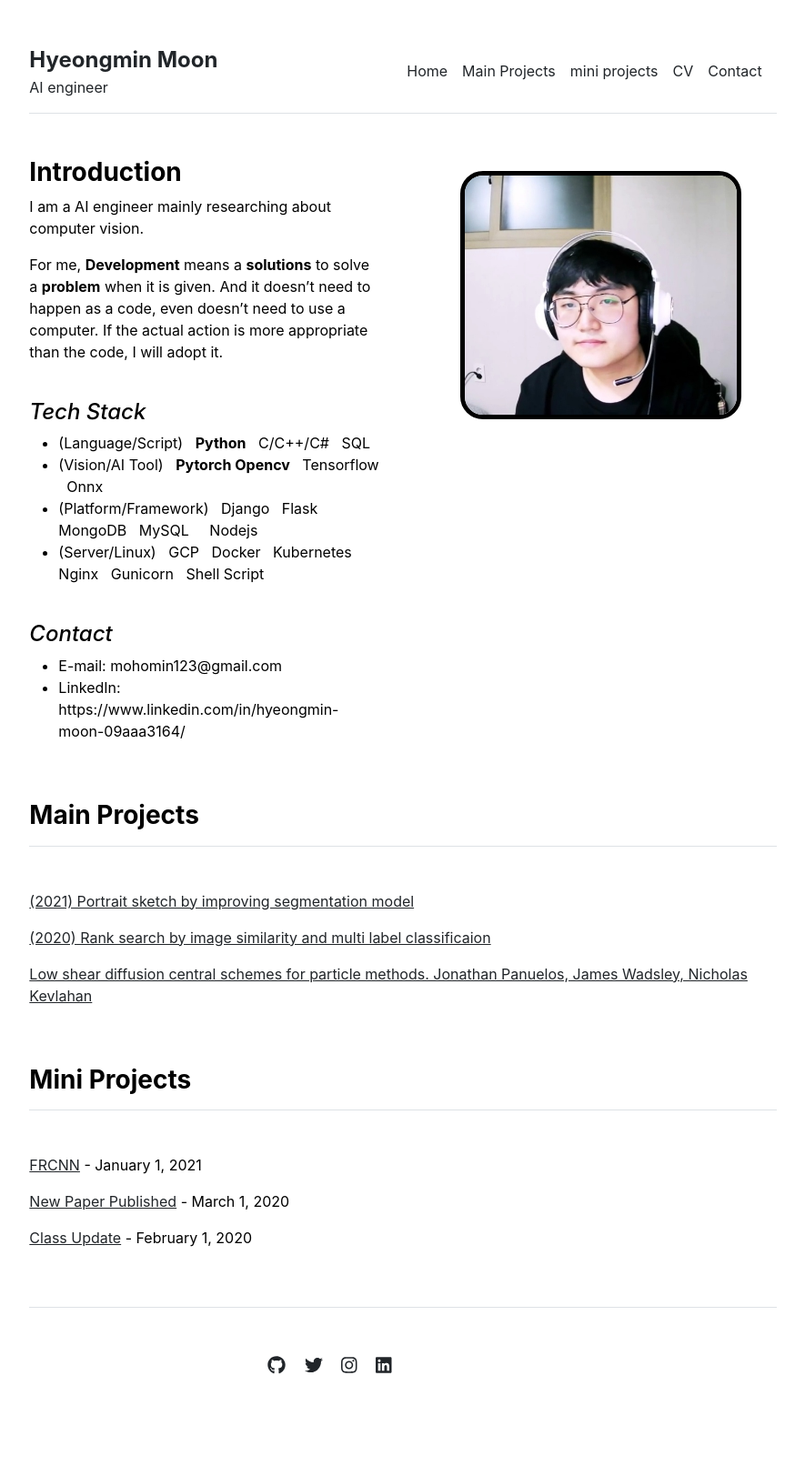
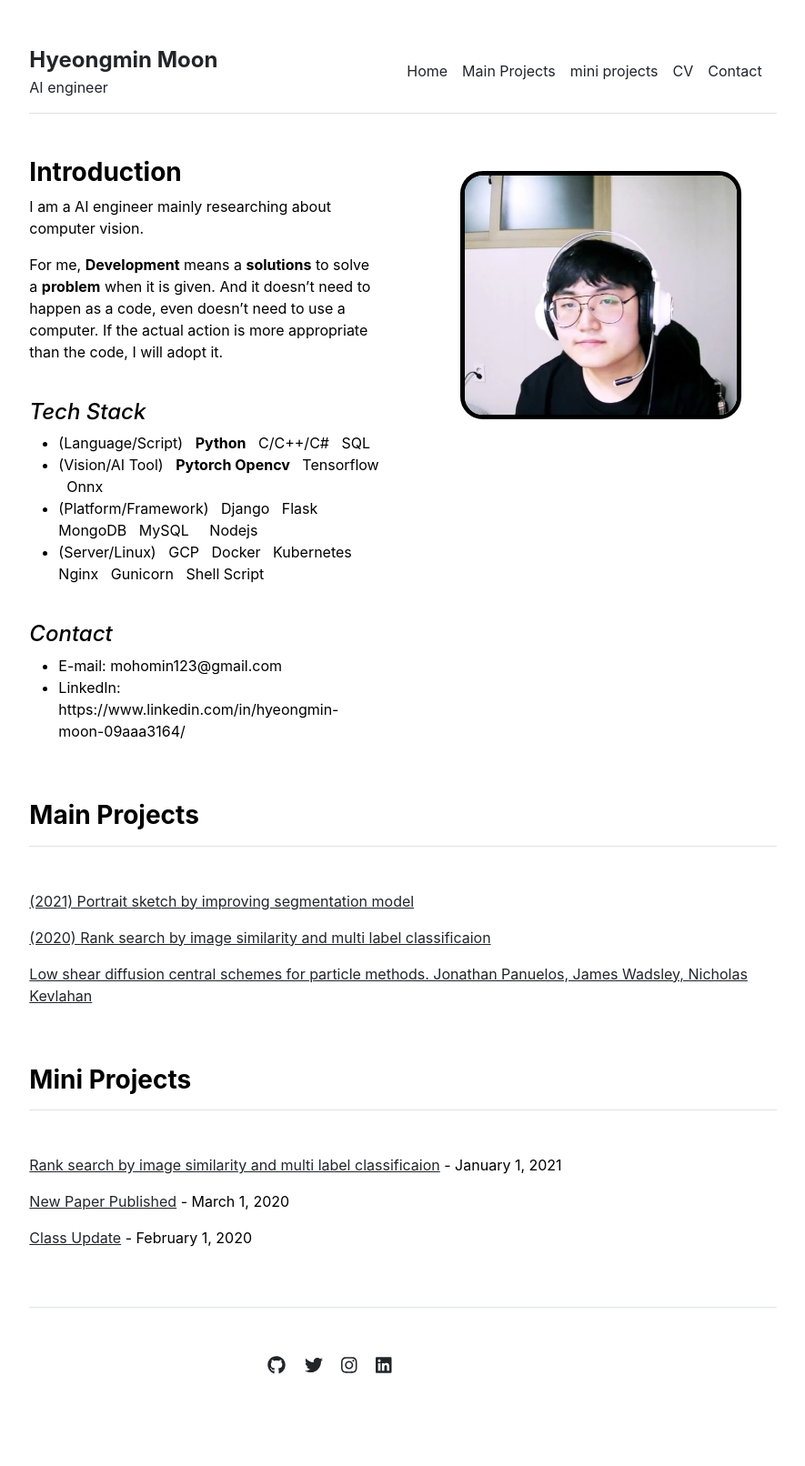
Before and after one commit to HyeongminMoon/HyeongminMoon.github.io, a Jekyll site: the page built from index.md, in a window 1280 px wide. Shown: the whole page at 91% size, without its empty margins (197-1082 px from the left). Built offline with Jekyll 4.4.1, drawn with Linux system fonts in a browser that asks for light colours.

Commit message:
Update 2021-01-01-sample-post.md

```diff
--- a/_posts/2021-01-01-sample-post.md
+++ b/_posts/2021-01-01-sample-post.md
@@ -1,6 +1,6 @@
 ---
 layout: post
-title: "FRCNN"
+title: "Rank search by image similarity and multi label classificaion"
 ---
 
 
@@ -17,14 +17,14 @@ And trademarks are classificated by ViennaCodes, but It couldn't explain the all
 So we need to make new classification table based on ViennaCodes.
 We tried to contain the all feature but some are removed due to accuracy.
 For example, the trademarks' viennacodes distribution is not flat because many trademark contain a Creature.
-<img src="/assets/img/dist.png" width="750px" height="250px" title="dist" alt="dist"></img>
+<img src="/assets/img/dist.png" width="750px" height="250px" title="dist" alt="dist">
 
 So we define new rule for this and made a new classification table.
 
 ### result samples
-<br><img src="/assets/img/det1.jpg" width="250px" height="250px" title="det1" alt="det1"></img>
-<img src="/assets/img/det2.jpg" width="250px" height="250px" title="det2" alt="det2"></img>
-<img src="/assets/img/det3.jpg" width="250px" height="250px" title="det3" alt="det3"></img><br/>
+<br><img src="/assets/img/det1.jpg" width="250px" height="250px" title="det1" alt="det1">
+<img src="/assets/img/det2.jpg" width="250px" height="250px" title="det2" alt="det2">
+<img src="/assets/img/det3.jpg" width="250px" height="250px" title="det3" alt="det3"><br/>
 
 
 ## Image Similarity
@@ -34,10 +34,10 @@ So we can calculate image silmilarity score between
 
 
 ### result samples
-<br><img src="/assets/img/sim1.png" width="400px" height="250px" title="sim1" alt="sim1"></img>
-<img src="/assets/img/sim2.png" width="400px" height="250px" title="sim2" alt="sim2"></img>
-<img src="/assets/img/sim3.png" width="400px" height="250px" title="sim3" alt="sim3"></img>
-<img src="https://user-images.githubusercontent.com/32811724/142619840-5c51e3bb-9ec6-44ee-a3bc-63b35ebf0211.png" width="400px" height="250px"></img><br/>
+<br><img src="/assets/img/sim1.png" width="400px" height="250px" title="sim1" alt="sim1">
+<img src="/assets/img/sim2.png" width="400px" height="250px" title="sim2" alt="sim2">
+<img src="/assets/img/sim3.png" width="400px" height="250px" title="sim3" alt="sim3">
+<img src="https://user-images.githubusercontent.com/32811724/142619840-5c51e3bb-9ec6-44ee-a3bc-63b35ebf0211.png" width="400px" height="250px"><br/>
 
 
 ## Similar tradeamark searching service
```
